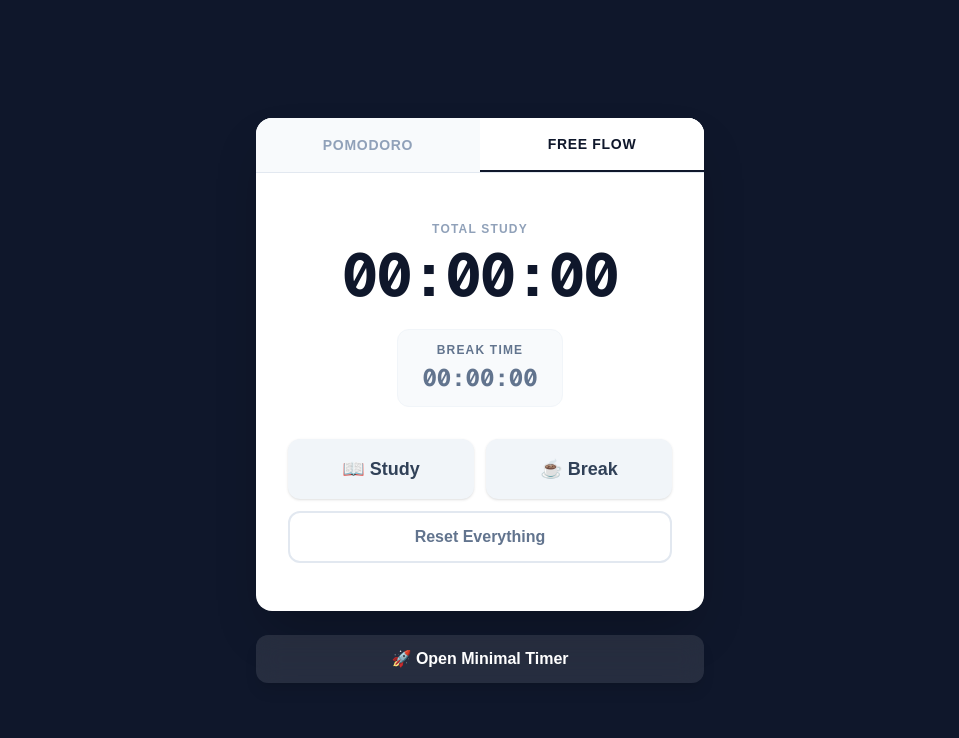
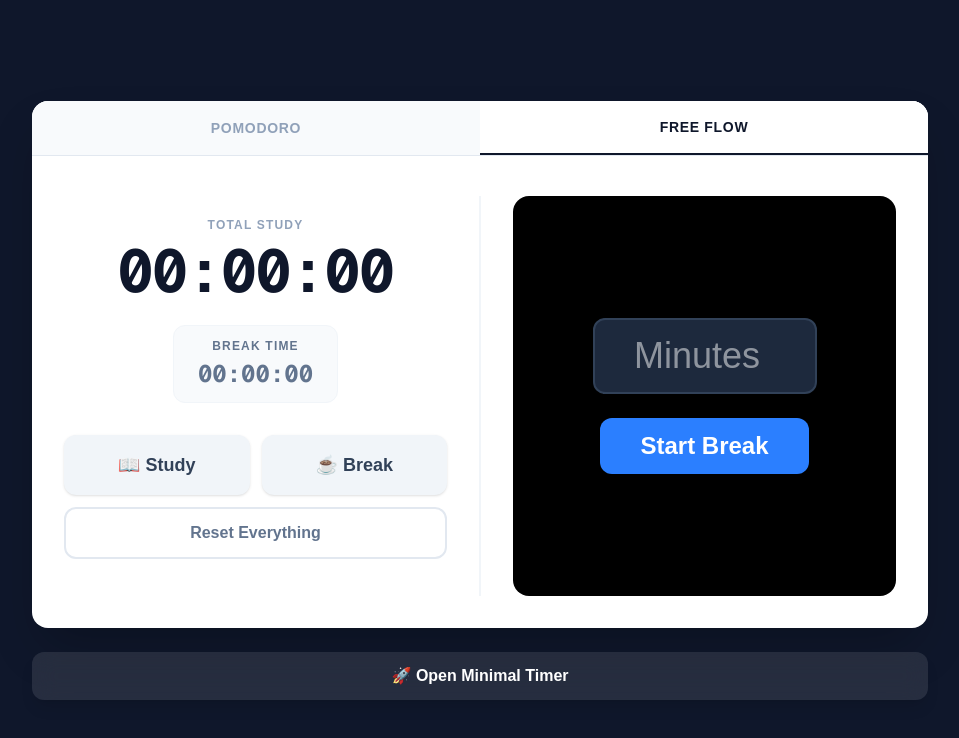
Before and after one commit to myselfprince/POMODORO_APP, a Next.js app: page / in a window 1280 px wide. Shown: the top 738 px of the page, without its empty margins (160-1119 px from the left). Built offline with nearby package versions, Linux system fonts and the light colour scheme.

Commit message:
added study break timer

```diff
--- a/app/page.js
+++ b/app/page.js
@@ -3,7 +3,6 @@
 import { useState, useEffect, useCallback, useRef } from "react";
 import { createPortal } from "react-dom";
 
-// Helper: Treats anything before 4:00 AM as the previous day
 const getLogicalDay = () => {
   const d = new Date();
   d.setHours(d.getHours() - 4);
@@ -11,12 +10,10 @@ const getLogicalDay = () => {
 };
 
 export default function Pomodoro() {
-  // --- TABS & UI STATE ---
   const [activeTab, setActiveTab] = useState("freeFlow");
-  const [showShortcuts, setShowShortcuts] = useState(false);
   const [pipWindow, setPipWindow] = useState(null);
 
-  // --- POMODORO STATE ---
+  // Pomodoro State
   const [studyDuration, setStudyDuration] = useState(60);
   const [shortBreakDuration, setShortBreakDuration] = useState(10);
   const [longBreakDuration, setLongBreakDuration] = useState(30);
@@ -27,17 +24,23 @@ export default function Pomodoro() {
   const [totalStudySeconds, setTotalStudySeconds] = useState(0);
   const [previousState, setPreviousState] = useState(null);
 
-  // --- FREE FLOW STATE ---
+  // Free Flow State
   const [freeMode, setFreeMode] = useState("idle");
   const [freeStudyTime, setFreeStudyTime] = useState(0);
   const [freeBreakTime, setFreeBreakTime] = useState(0);
 
-  // --- ENGINE REFS (Mutable state for the Worker Math) ---
+  // Stream Break Timer State (OBS)
+  const [obsBreakInput, setObsBreakInput] = useState("");
+  const [obsBreakActive, setObsBreakActive] = useState(false);
+  const [obsTimeLeft, setObsTimeLeft] = useState(0);
+  const [obsResumeTime, setObsResumeTime] = useState("");
+  const [obsBreakDuration, setObsBreakDuration] = useState(0);
+
+  // Refs
   const startTimestampRef = useRef(null);
   const startTimeLeftRef = useRef(60 * 60);
   const studyStartTimestampRef = useRef(null);
   const studySecondsAtStartRef = useRef(0);
-
   const blockStartRef = useRef(null);
   const studyAccumRef = useRef(0);
   const breakAccumRef = useRef(0);
@@ -47,33 +50,28 @@ export default function Pomodoro() {
   const sessionsRef = useRef(sessionsCompleted);
   const isRunningRef = useRef(isRunning);
   const freeModeRef = useRef(freeMode);
-
-  // State Mirror Refs (to throttle React updates)
   const timeLeftRef = useRef(timeLeft);
   const totalStudyRef = useRef(totalStudySeconds);
   const freeStudyTimeRef = useRef(freeStudyTime);
   const freeBreakTimeRef = useRef(freeBreakTime);
 
-  // Audio & Worker Refs
+  const obsEndTimeRef = useRef(null);
+  const obsBreakActiveRef = useRef(false);
+
   const audioRef = useRef(null);
   const hasUnlockedAudio = useRef(false);
   const workerRef = useRef(null);
 
-  // Keep specific refs synced for the heartbeat math
   useEffect(() => { modeRef.current = mode; }, [mode]);
   useEffect(() => { sessionsRef.current = sessionsCompleted; }, [sessionsCompleted]);
   useEffect(() => { isRunningRef.current = isRunning; }, [isRunning]);
   useEffect(() => { freeModeRef.current = freeMode; }, [freeMode]);
 
-  // --- INITIALIZATION (Audio & Local Storage) ---
   useEffect(() => {
-    // 1. Initialize Audio (safely on client side)
     audioRef.current = new Audio("https://actions.google.com/sounds/v1/alarms/beep_short.ogg");
+    const today = getLogicalDay();
+    const storedPomodoro = localStorage.getItem("pomodoroStudyTime");
 
-    const today = getLogicalDay();
-
-    // 2. Load Pomodoro
-    const storedPomodoro = localStorage.getItem("pomodoroStudyTime");
     if (storedPomodoro) {
       try {
         const { date, seconds } = JSON.parse(storedPomodoro);
@@ -86,7 +84,6 @@ export default function Pomodoro() {
       } catch (e) { console.error("Error reading pomodoro local storage"); }
     }
 
-    // 3. Load Free Flow
     const storedFreeFlow = localStorage.getItem("freeFlowState");
     if (storedFreeFlow) {
       try {
@@ -95,12 +92,10 @@ export default function Pomodoro() {
           setFreeMode(parsed.mode || "idle");
           studyAccumRef.current = parsed.studyAccum || 0;
           breakAccumRef.current = parsed.breakAccum || 0;
-
           setFreeStudyTime(studyAccumRef.current);
           setFreeBreakTime(breakAccumRef.current);
           freeStudyTimeRef.current = studyAccumRef.current;
           freeBreakTimeRef.current = breakAccumRef.current;
-
           if (parsed.mode !== "idle" && parsed.lastTimestamp) {
             blockStartRef.current = parsed.lastTimestamp;
           }
@@ -111,14 +106,13 @@ export default function Pomodoro() {
     }
   }, []);
 
-  // --- AUDIO LOGIC ---
   const unlockAudio = useCallback(() => {
     if (!hasUnlockedAudio.current && audioRef.current) {
       audioRef.current.play().then(() => {
         audioRef.current.pause();
         audioRef.current.currentTime = 0;
         hasUnlockedAudio.current = true;
-      }).catch(() => {}); // Ignore if browser still complains
+      }).catch(() => {});
     }
   }, []);
 
@@ -129,7 +123,6 @@ export default function Pomodoro() {
     }
   }, []);
 
-  // --- PERSISTENCE ---
   const persistPomodoroTime = useCallback((seconds) => {
     localStorage.setItem("pomodoroStudyTime", JSON.stringify({ date: getLogicalDay(), seconds }));
   }, []);
@@ -144,7 +137,6 @@ export default function Pomodoro() {
     }));
   }, []);
 
-  // --- POMODORO SESSION HANDLER ---
   const handleSessionEnd = useCallback((currentTimeLeft, currentMode, currentSessionsCompleted) => {
     playSound();
     let nextMode;
@@ -162,7 +154,6 @@ export default function Pomodoro() {
       startTimeLeftRef.current = studyDuration * 60;
     }
     setMode(nextMode);
-
     startTimestampRef.current = Date.now();
     if (nextMode === "study") {
       studyStartTimestampRef.current = Date.now();
@@ -172,44 +163,36 @@ export default function Pomodoro() {
     }
   }, [longBreakDuration, shortBreakDuration, studyDuration, playSound]);
 
-  // --- THE WORKER HEARTBEAT TICK ---
   const tick = useCallback(() => {
     const now = Date.now();
 
-    // 1. Pomodoro Logic
+    // Pomodoro logic
     if (isRunningRef.current) {
       const elapsed = (now - startTimestampRef.current) / 1000;
       const exactTimeLeft = startTimeLeftRef.current - elapsed;
       const newTimeLeft = Math.max(0, Math.ceil(exactTimeLeft));
-
-      // Throttled UI Update
       if (newTimeLeft !== timeLeftRef.current) {
         setTimeLeft(newTimeLeft);
         timeLeftRef.current = newTimeLeft;
       }
-
-      // Pomodoro Total Study Tracker
       if (modeRef.current === "study" && studyStartTimestampRef.current !== null) {
         const studyElapsed = (now - studyStartTimestampRef.current) / 1000;
         const newTotal = studySecondsAtStartRef.current + studyElapsed;
-
         if (Math.floor(newTotal) !== Math.floor(totalStudyRef.current)) {
           setTotalStudySeconds(newTotal);
           totalStudyRef.current = newTotal;
           if (Math.floor(newTotal) > 0 && Math.floor(newTotal) % 5 === 0) persistPomodoroTime(newTotal);
         }
       }
-
       if (newTimeLeft === 0) {
         if (modeRef.current === "study") persistPomodoroTime(totalStudyRef.current);
         handleSessionEnd(newTimeLeft, modeRef.current, sessionsRef.current);
       }
     }
 
-    // 2. Free Flow Logic
+    // Free Flow logic
     if (freeModeRef.current !== "idle" && blockStartRef.current) {
       const elapsed = (now - blockStartRef.current) / 1000;
-
       if (freeModeRef.current === "study") {
         const newStudy = studyAccumRef.current + elapsed;
         if (Math.floor(newStudy) !== Math.floor(freeStudyTimeRef.current)) {
@@ -223,20 +206,27 @@ export default function Pomodoro() {
           freeBreakTimeRef.current = newBreak;
         }
       }
-
       if (now - lastSaveRef.current > 2000) {
         persistFreeFlowTime();
         lastSaveRef.current = now;
       }
     }
+
+    // OBS Stream Break Timer logic
+    if (obsBreakActiveRef.current && obsEndTimeRef.current) {
+      const left = obsEndTimeRef.current - now;
+      if (left <= 0) {
+        setObsBreakActive(false);
+        obsBreakActiveRef.current = false;
+        setObsTimeLeft(0);
+      } else {
+        setObsTimeLeft(left);
+      }
+    }
   }, [persistPomodoroTime, persistFreeFlowTime, handleSessionEnd]);
 
-  // --- BACKGROUND WEB WORKER MOUNT ---
   useEffect(() => {
     if (typeof window === "undefined") return;
-
-    // We build an inline web worker using a Blob so we don't need a separate JS file.
-    // The worker runs a simple 250ms heartbeat that triggers our main-thread tick logic.
     const workerCode = `
       let timer = null;
       self.onmessage = function(e) {
@@ -251,22 +241,16 @@ export default function Pomodoro() {
     const blob = new Blob([workerCode], { type: "application/javascript" });
     const workerUrl = URL.createObjectURL(blob);
     workerRef.current = new Worker(workerUrl);
-
     workerRef.current.onmessage = (e) => {
       if (e.data === "tick") tick();
     };
-
-    // Keep the heartbeat running as long as the component lives.
-    // It takes virtually 0 CPU and guarantees background consistency.
     workerRef.current.postMessage("start");
-
     return () => {
       workerRef.current.terminate();
       URL.revokeObjectURL(workerUrl);
     };
   }, [tick]);
 
-  // --- POMODORO CONTROLS ---
   const toggleTimer = useCallback(() => {
     unlockAudio();
     setIsRunning((prev) => {
@@ -309,18 +293,15 @@ export default function Pomodoro() {
     }
   }, [previousState]);
 
-  // --- FREE FLOW CONTROLS ---
   const toggleFreeStudy = useCallback(() => {
     unlockAudio();
     if (freeMode === "study") return;
-
     const now = Date.now();
     if (freeMode === "break" && blockStartRef.current) {
       breakAccumRef.current += (now - blockStartRef.current) / 1000;
       setFreeBreakTime(breakAccumRef.current);
       freeBreakTimeRef.current = breakAccumRef.current;
     }
-
     blockStartRef.current = now;
     setFreeMode("study");
     persistFreeFlowTime();
@@ -329,14 +310,12 @@ export default function Pomodoro() {
   const toggleFreeBreak = useCallback(() => {
     unlockAudio();
     if (freeMode === "break") return;
-
     const now = Date.now();
     if (freeMode === "study" && blockStartRef.current) {
       studyAccumRef.current += (now - blockStartRef.current) / 1000;
       setFreeStudyTime(studyAccumRef.current);
       freeStudyTimeRef.current = studyAccumRef.current;
     }
-
     blockStartRef.current = now;
     setFreeMode("break");
     persistFreeFlowTime();
@@ -354,10 +333,46 @@ export default function Pomodoro() {
     localStorage.removeItem("freeFlowState");
   }, []);
 
-  // --- KEYBOARD SHORTCUTS ---
+  // OBS Stream Break Methods
+  const startObsBreak = useCallback(() => {
+    const mins = parseInt(obsBreakInput, 10);
+    if (isNaN(mins) || mins <= 0) return;
+
+    // Auto-stop study timer in free flow
+    if (freeModeRef.current !== "break") {
+        toggleFreeBreak();
+    }
+
+    setObsBreakDuration(mins);
+    const now = new Date();
+    const resumeDate = new Date(now.getTime() + mins * 60000);
+
+    const options = { hour: 'numeric', minute: '2-digit', hour12: true };
+    setObsResumeTime(resumeDate.toLocaleTimeString('en-US', options).toLowerCase());
+
+    obsEndTimeRef.current = resumeDate.getTime();
+    obsBreakActiveRef.current = true;
+    setObsBreakActive(true);
+    setObsTimeLeft(mins * 60000);
+    setObsBreakInput("");
+  }, [obsBreakInput, toggleFreeBreak]);
+
+  const resetObsBreak = useCallback(() => {
+    obsBreakActiveRef.current = false;
+    setObsBreakActive(false);
+    obsEndTimeRef.current = null;
+    setObsTimeLeft(0);
+  }, []);
+
   useEffect(() => {
     const handleKeyDown = (e) => {
-      if (e.target.tagName === "INPUT") return;
+      // Manage key events for Inputs
+      if (e.target.tagName === "INPUT") {
+        if (e.key === "Enter" && activeTab === "freeFlow") startObsBreak();
+        if (e.key === "Escape" && activeTab === "freeFlow") resetObsBreak();
+        return;
+      }
+
       if ((e.ctrlKey || e.metaKey) && e.key.toLowerCase() === "z" && activeTab === "pomodoro") {
         e.preventDefault(); undoReset();
       } else if (e.key.toLowerCase() === "s" || e.code === "Space") {
@@ -368,13 +383,15 @@ export default function Pomodoro() {
         e.preventDefault();
         if (activeTab === "pomodoro") resetTimer();
         else resetFreeFlow();
+      } else if (e.key === "Escape" && activeTab === "freeFlow") {
+        e.preventDefault();
+        resetObsBreak();
       }
     };
     window.addEventListener("keydown", handleKeyDown);
     return () => window.removeEventListener("keydown", handleKeyDown);
-  }, [undoReset, toggleTimer, resetTimer, toggleFreeStudy, toggleFreeBreak, resetFreeFlow, activeTab, freeMode]);
+  }, [undoReset, toggleTimer, resetTimer, toggleFreeStudy, toggleFreeBreak, resetFreeFlow, startObsBreak, resetObsBreak, activeTab, freeMode]);
 
-  // --- PIP API ---
   const togglePiP = async () => {
     if (pipWindow) { pipWindow.close(); return; }
     if (!("documentPictureInPicture" in window)) {
@@ -391,7 +408,6 @@ export default function Pomodoro() {
     } catch (error) { console.error("Failed to open PiP:", error); }
   };
 
-  // --- STRICT FORMATTERS ---
   const formatTimeHHMMSS = (totalSeconds) => {
     const h = Math.floor(totalSeconds / 3600);
     const m = Math.floor((totalSeconds % 3600) / 60);
@@ -407,13 +423,20 @@ export default function Pomodoro() {
     return `${m.toString().padStart(2, "0")}:${s.toString().padStart(2, "0")}`;
   };
 
+  const formatObsTime = (ms) => {
+    if (ms <= 0) return "00:00";
+    const totalSeconds = Math.floor(ms / 1000);
+    const m = Math.floor(totalSeconds / 60);
+    const s = totalSeconds % 60;
+    return `${String(m).padStart(2, "0")}:${String(s).padStart(2, "0")}`;
+  };
+
   const bgColors = { study: "bg-black", shortBreak: "bg-green-600", longBreak: "bg-blue-600" };
 
   const FullTimerUI = (
-    <div className={`min-h-screen flex flex-col items-center justify-center transition-colors duration-500 py-10 ${activeTab === 'pomodoro' ? bgColors[mode] : 'bg-slate-900'}`}>
-      <div className="bg-white rounded-2xl shadow-2xl max-w-md w-full text-slate-800 mb-6 relative overflow-hidden">
+    <div className={`min-h-screen flex flex-col items-center justify-center transition-colors duration-500 py-10 px-4 ${activeTab === 'pomodoro' ? bgColors[mode] : 'bg-slate-900'}`}>
+      <div className={`bg-white rounded-2xl shadow-2xl transition-all duration-500 w-full text-slate-800 mb-6 relative overflow-hidden ${activeTab === "freeFlow" ? "max-w-4xl" : "max-w-md"}`}>
 
-        {/* TABS HEADER */}
         <div className="flex w-full border-b border-slate-200 bg-slate-50">
           <button
             className={`flex-1 py-4 text-sm font-bold uppercase tracking-wider transition-colors ${activeTab === "pomodoro" ? "bg-white text-slate-900 border-b-2 border-slate-900" : "text-slate-400 hover:text-slate-600"}`}
@@ -430,7 +453,6 @@ export default function Pomodoro() {
         </div>
 
         <div className="p-8">
-          {/* POMODORO TAB */}
           {activeTab === "pomodoro" && (
             <div className="animate-fade-in">
               {previousState && (
@@ -441,7 +463,6 @@ export default function Pomodoro() {
                   </span>
                 </div>
               )}
-
               <div className="flex justify-center space-x-2 mb-8">
                 {["study", "shortBreak", "longBreak"].map((m) => (
                   <span key={m} className={`px-4 py-1 rounded-full text-sm font-semibold capitalize transition ${mode === m ? "bg-slate-800 text-white" : "bg-slate-200 text-slate-500"}`}>
@@ -449,7 +470,6 @@ export default function Pomodoro() {
                   </span>
                 ))}
               </div>
-
               <div className="text-center mb-8">
                 <div className="text-7xl font-mono font-bold tracking-tight text-slate-900 mb-4">{formatTimeDynamic(timeLeft)}</div>
                 <div className="flex justify-center space-x-4">
@@ -459,9 +479,7 @@ export default function Pomodoro() {
                   <button onClick={resetTimer} className="px-8 py-3 bg-slate-200 text-slate-800 rounded-lg font-bold hover:bg-slate-300 transition">Reset</button>
                 </div>
               </div>
-
               <hr className="my-6 border-slate-200" />
-
               <div className="flex justify-between items-center mb-6 bg-slate-50 p-4 rounded-lg border border-slate-100">
                 <div className="text-center w-1/2 border-r border-slate-200">
                   <p className="text-xs text-slate-500 font-semibold uppercase tracking-wider mb-1">Sessions</p>
@@ -475,16 +493,16 @@ export default function Pomodoro() {
             </div>
           )}
 
-          {/* FREE FLOW TAB */}
           {activeTab === "freeFlow" && (
-            <div className="animate-fade-in text-center pt-4">
+            <div className="flex flex-col md:flex-row gap-8 items-stretch pt-2">
 
+              {/* LEFT: Original Free Flow Stats */}
+              <div className="flex-1 flex flex-col justify-center animate-fade-in text-center">
                 <div className="mb-8">
                   <p className="text-xs font-bold text-slate-400 uppercase tracking-widest mb-2">Total Study</p>
                   <div className={`text-6xl font-mono font-bold tracking-tight transition-colors ${freeMode === 'study' ? 'text-blue-600' : 'text-slate-900'}`}>
                     {formatTimeHHMMSS(freeStudyTime)}
                   </div>
-
                   <div className={`mt-6 inline-block px-6 py-3 rounded-xl border transition-colors ${freeMode === 'break' ? 'border-amber-400 bg-amber-50' : 'border-slate-100 bg-slate-50'}`}>
                     <p className="text-xs font-bold text-slate-500 uppercase tracking-widest mb-1">Break Time</p>
                     <div className={`text-2xl font-mono font-bold ${freeMode === 'break' ? 'text-amber-600' : 'text-slate-500'}`}>
@@ -492,7 +510,6 @@ export default function Pomodoro() {
                     </div>
                   </div>
                 </div>
-
                 <div className="flex flex-col space-y-3 mb-4">
                   <div className="flex space-x-3">
                     <button
@@ -508,7 +525,6 @@ export default function Pomodoro() {
                       ☕ Break
                     </button>
                   </div>
-
                   <button
                     onClick={resetFreeFlow}
                     className="w-full py-3 bg-white border-2 border-slate-200 text-slate-500 rounded-xl font-bold hover:bg-slate-50 hover:text-red-500 transition"
@@ -516,13 +532,56 @@ export default function Pomodoro() {
                     Reset Everything
                   </button>
                 </div>
+              </div>
+
+              {/* RIGHT: OBS Stream Break Timer */}
+              <div className="flex-1 md:border-l-2 md:border-slate-100 md:pl-8 flex items-center justify-center">
+                <div
+                  className="w-full h-full min-h-[400px] bg-black rounded-2xl flex flex-col items-center justify-center p-6 relative group overflow-hidden"
+                  onDoubleClick={resetObsBreak}
+                >
+                  {!obsBreakActive ? (
+                    <div className="flex flex-col items-center gap-6 z-10">
+                      <input
+                        type="number"
+                        min="1"
+                        value={obsBreakInput}
+                        onChange={(e) => setObsBreakInput(e.target.value)}
+                        placeholder="Minutes"
+                        className="text-4xl py-4 px-6 rounded-xl border-2 border-slate-700 bg-slate-800 text-white text-center w-56 outline-none focus:border-blue-500 focus:shadow-[0_0_15px_rgba(59,130,246,0.3)] transition-all"
+                      />
+                      <button
+                        onClick={startObsBreak}
+                        className="text-2xl py-3 px-10 rounded-xl bg-blue-500 text-white font-semibold hover:bg-blue-600 active:scale-95 transition-all"
+                      >
+                        Start Break
+                      </button>
+                    </div>
+                  ) : (
+                    <div className="flex flex-col items-center text-center z-10 w-full select-none cursor-default">
+                      <div className="text-[6.5rem] sm:text-[7rem] font-bold tabular-nums tracking-tighter text-white mb-2 leading-none drop-shadow-[0_0_20px_rgba(59,130,246,0.2)]">
+                        {formatObsTime(obsTimeLeft)}
+                      </div>
+                      <div className="text-2xl sm:text-3xl font-medium text-slate-300 my-2">
+                        Break <span className="text-blue-500 font-bold">{obsBreakDuration}</span> mins
+                      </div>
+                      <div className="text-2xl sm:text-3xl font-medium text-slate-300">
+                        Resume @ <span className="text-blue-500 font-bold">{obsResumeTime}</span>
+                      </div>
+                      <div className="absolute bottom-4 text-slate-500 text-sm opacity-0 group-hover:opacity-100 transition-opacity">
+                        Press ESC or Double-click to reset
+                      </div>
+                    </div>
+                  )}
+                </div>
+              </div>
 
             </div>
           )}
         </div>
       </div>
 
-      <div className="max-w-md w-full flex flex-col space-y-4">
+      <div className={`${activeTab === "freeFlow" ? "max-w-4xl" : "max-w-md"} w-full flex flex-col space-y-4`}>
         <button onClick={togglePiP} className="bg-white/10 hover:bg-white/20 text-white py-3 rounded-xl font-bold flex items-center justify-center transition shadow-lg backdrop-blur-md">
           🚀 Open Minimal Timer
         </button>
```
Also changed, not shown: ai_context_compressed.txt. Lines whose indentation alone changed are shown as unchanged.
